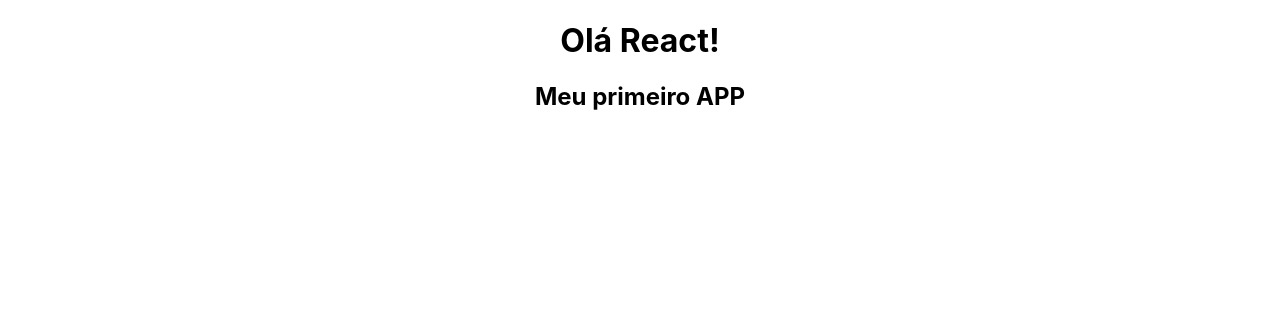
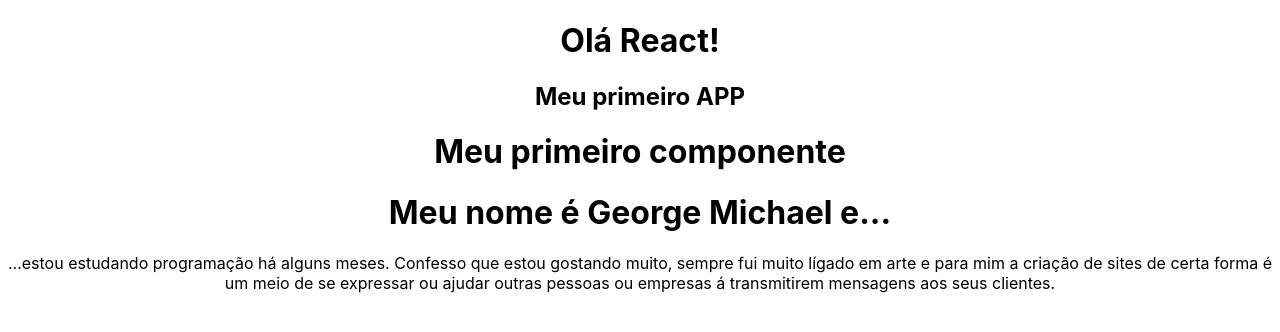
Before and after one commit to GeorgeMBS/React, a React (Create React App) app in the folder meu-projeto-react/: page / in a window 1280 px wide. Shown: the top 332 px of the page. Built offline with nearby package versions, Linux system fonts and the light colour scheme.

Commit message:
Atualização

```diff
--- a/meu-projeto-react/src/App.js
+++ b/meu-projeto-react/src/App.js
@@ -1,10 +1,14 @@
 import './App.css';
+import HelloWorld from './components/HelloWorld';
+import EuMesmo from './components/EuMesmo';
 
 function App() {
   return (
     <div className="App">
       <h1>Olá React!</h1>
       <h2>Meu primeiro APP</h2>
+      <HelloWorld />
+      <EuMesmo/>
     </div>
   )
 }
--- /dev/null
+++ b/meu-projeto-react/src/components/EuMesmo.js
@@ -0,0 +1,10 @@
+function EuMesmo() {
+    return (
+        <div>
+            <h1>Meu nome é George Michael e...</h1>
+            <p>...estou estudando programação há alguns meses. Confesso que estou gostando muito, sempre fui muito lígado em arte e para mim a criação de sites de certa forma é um meio de se expressar ou ajudar outras pessoas ou empresas á transmitirem mensagens aos seus clientes.</p>
+        </div>
+    )
+}
+
+export default EuMesmo
--- /dev/null
+++ b/meu-projeto-react/src/components/HelloWorld.js
@@ -0,0 +1,9 @@
+function HelloWorld() {
+    return (
+        <div>
+            <h1>Meu primeiro componente</h1>
+        </div>
+    )
+}
+
+export default HelloWorld
```
